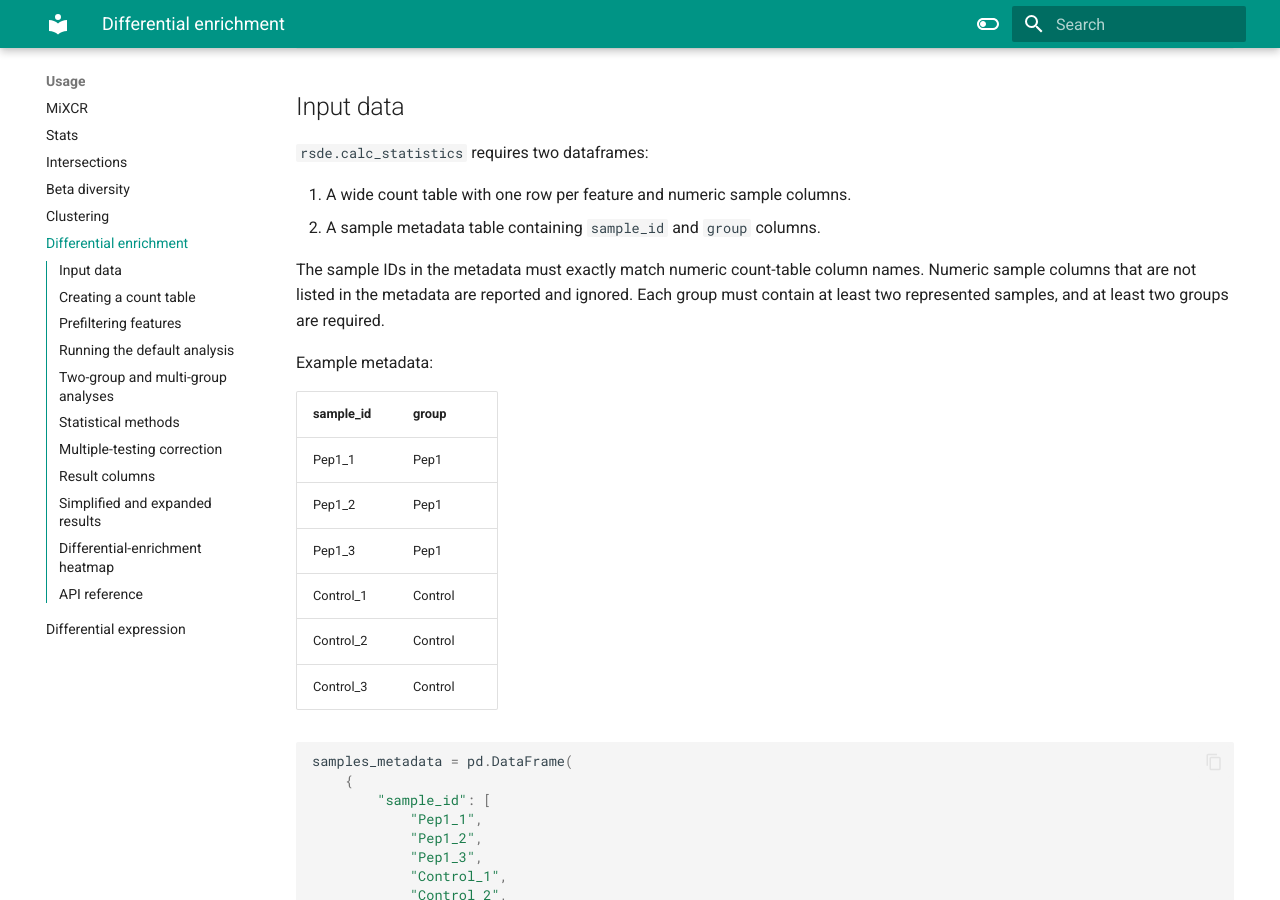
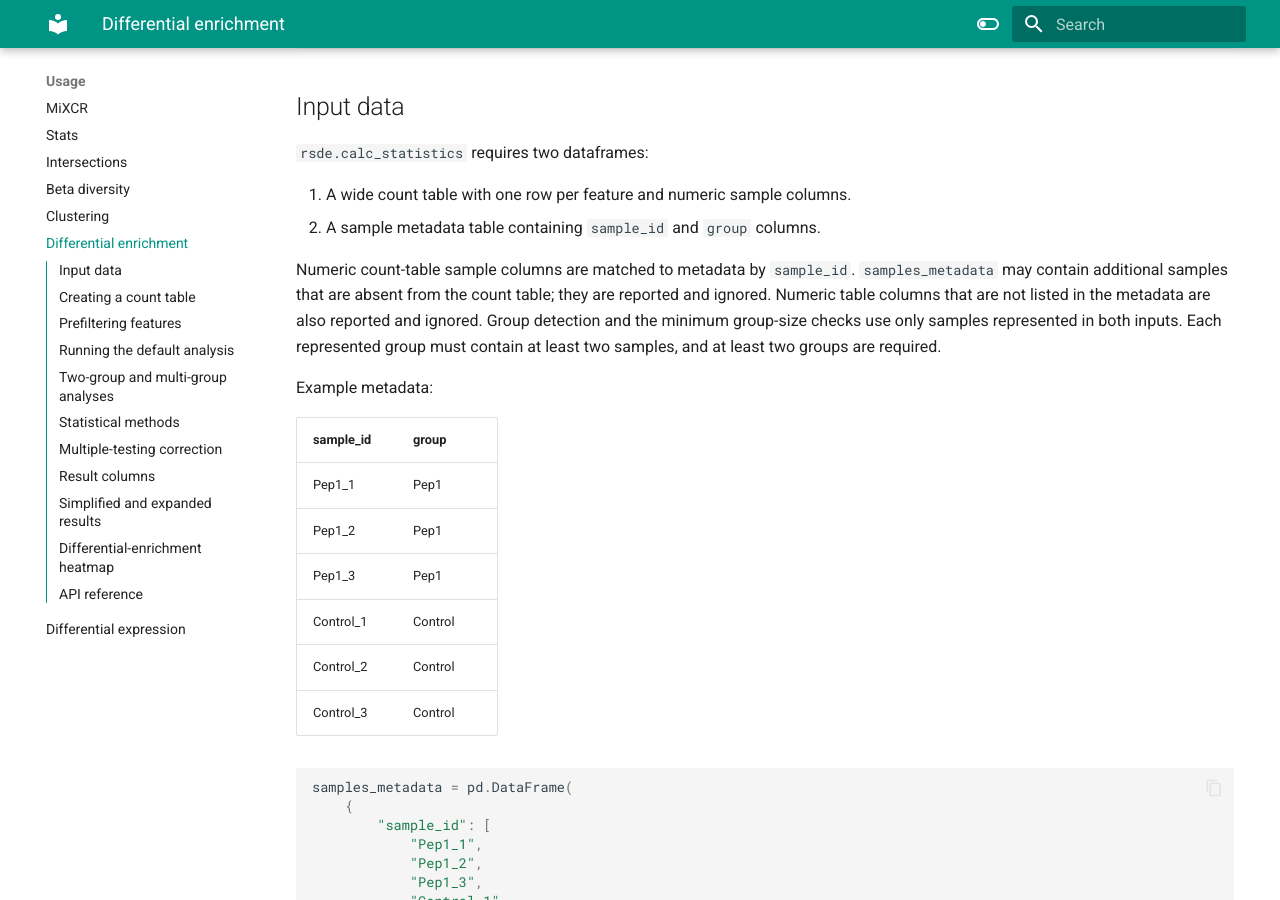
Before and after one commit to mmjmike/repseq, an MkDocs documentation site: the page built from docs/usage_diff_enrichment.md, in a window 1280 px wide and 900 px high, scrolled down 402 px. Built offline with MkDocs 1.6.1 and Material for MkDocs 9.7.7, drawn with Linux system fonts in a browser that asks for light colours.

Commit message:
relaxed input data checks for samples in rsde.calc_statistics()

```diff
--- a/docs/usage_diff_enrichment.md
+++ b/docs/usage_diff_enrichment.md
@@ -19,10 +19,13 @@ from repseq import plot as rsplot
 1. A wide count table with one row per feature and numeric sample columns.
 2. A sample metadata table containing `sample_id` and `group` columns.
 
-The sample IDs in the metadata must exactly match numeric count-table column
-names. Numeric sample columns that are not listed in the metadata are reported
-and ignored. Each group must contain at least two represented samples, and at
-least two groups are required.
+Numeric count-table sample columns are matched to metadata by `sample_id`.
+`samples_metadata` may contain additional samples that are absent from the
+count table; they are reported and ignored. Numeric table columns that are not
+listed in the metadata are also reported and ignored. Group detection and the
+minimum group-size checks use only samples represented in both inputs. Each
+represented group must contain at least two samples, and at least two groups
+are required.
 
 Example metadata:
 
```
Also changed, not shown: 2 other files.
